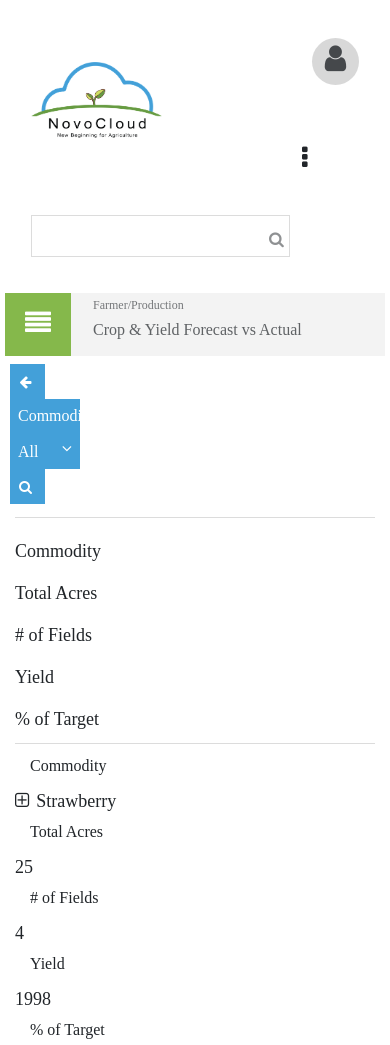
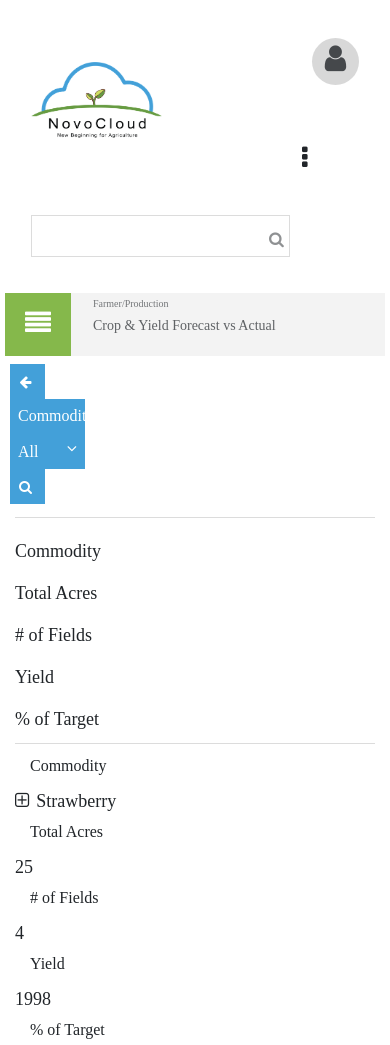
Before and after one commit to gnani-varkala/task-1, a plain HTML site: page Assesment_one/index.html in a window 390 px wide. Shown: the top 1045 px of the page. Drawn offline with nearby package versions, Linux system fonts and the light colour scheme; some packages are replaced by stand-ins of ours; a web font is replaced by a local one.

Commit message:
new updated

```diff
--- a/Assesment_one/CSS/stylesm.less
+++ b/Assesment_one/CSS/stylesm.less
@@ -71,8 +71,18 @@
 
 @media screen and (max-width: 500px) {
   .new-button{
-    width:70px;
+    width:75px;
     text-align: left;
     padding: 5px 5px
   }
+  h6{
+    font-size: 10px;
+    margin-top: 5px;
+    opacity:0.6;
+  }
+  h4{
+    font-size: 14px;
+    opacity: 0.7;
+  }
+
 }
```
Also changed, not shown: Assesment_one/CSS/stylesm.css.
